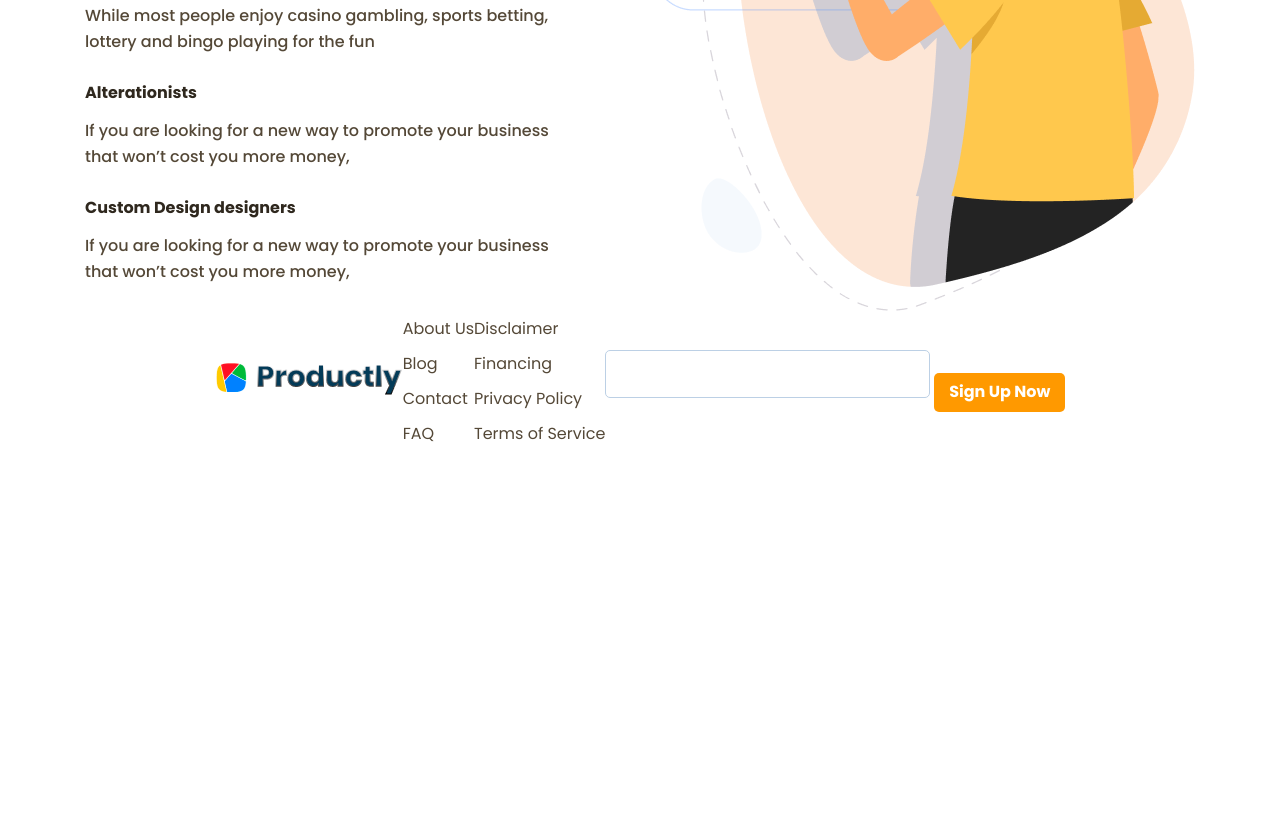
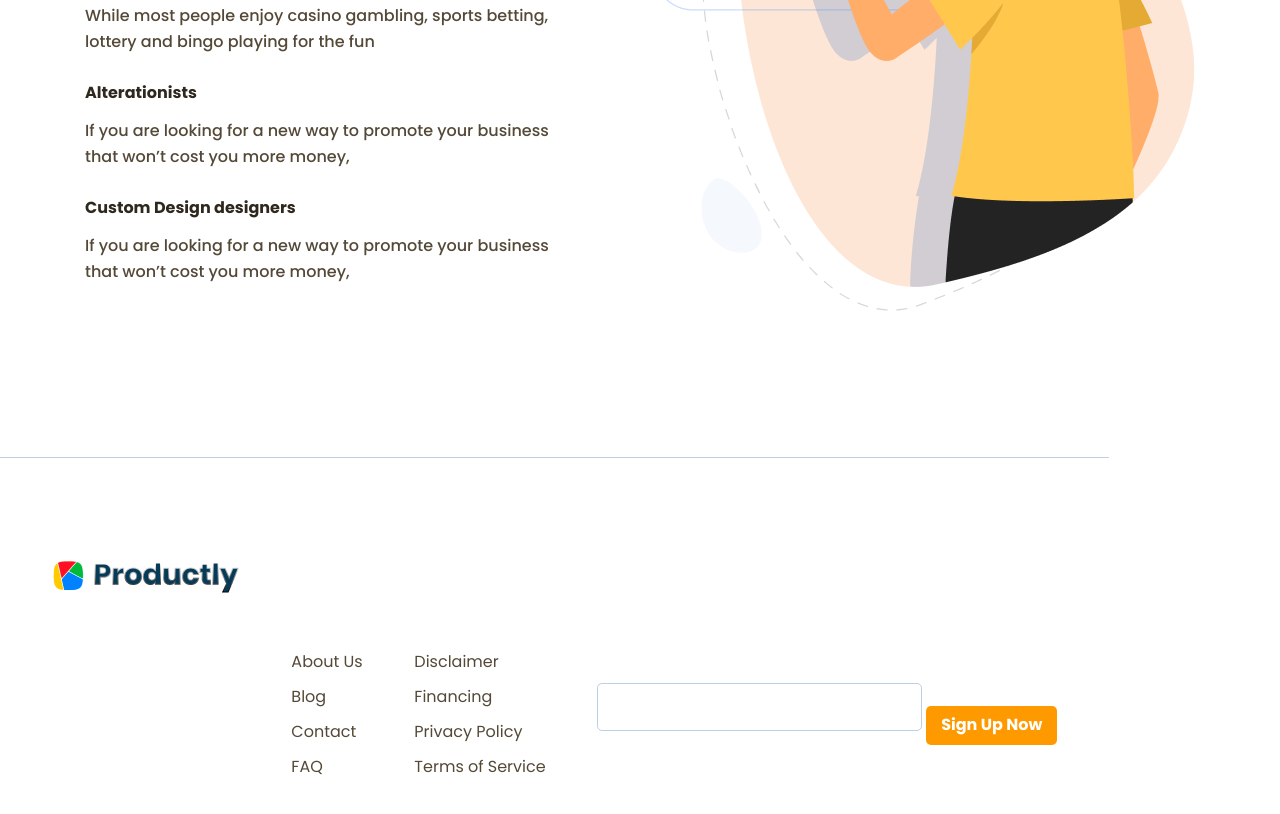
Before and after one commit to agorbacheva-y/productly, a plain HTML site: page index.html in a window 1280 px wide. Shown: the part 2882-3696 px from the top of the page. Before the commit the page ends 3333 px from the top, so only its background shows below. Drawn offline with Linux system fonts and the light colour scheme.

Commit message:
position footer logo

```diff
--- a/index.html
+++ b/index.html
@@ -174,7 +174,7 @@
 
     <footer>
         <div class="container footer">
-            <div class="logo">
+            <div class="footer__logo">
                 <img src="images/logo.png" alt="productly logo">
             </div>
 
--- a/styles/index.css
+++ b/styles/index.css
@@ -296,6 +296,19 @@ a:link, a:visited {
 }
 
 /* footer */
+.footer {
+    justify-content: space-evenly;
+    border-top: 1px solid #BCD0E5;
+    width: 1109px;
+    height: 308px;
+    margin-top: 146px;
+    padding-top: 102px;
+}
+
+.footer__logo {
+    align-self: flex-start;
+}
+
 .footer li {
     font-family: 'Poppins';
     font-style: normal;
```
